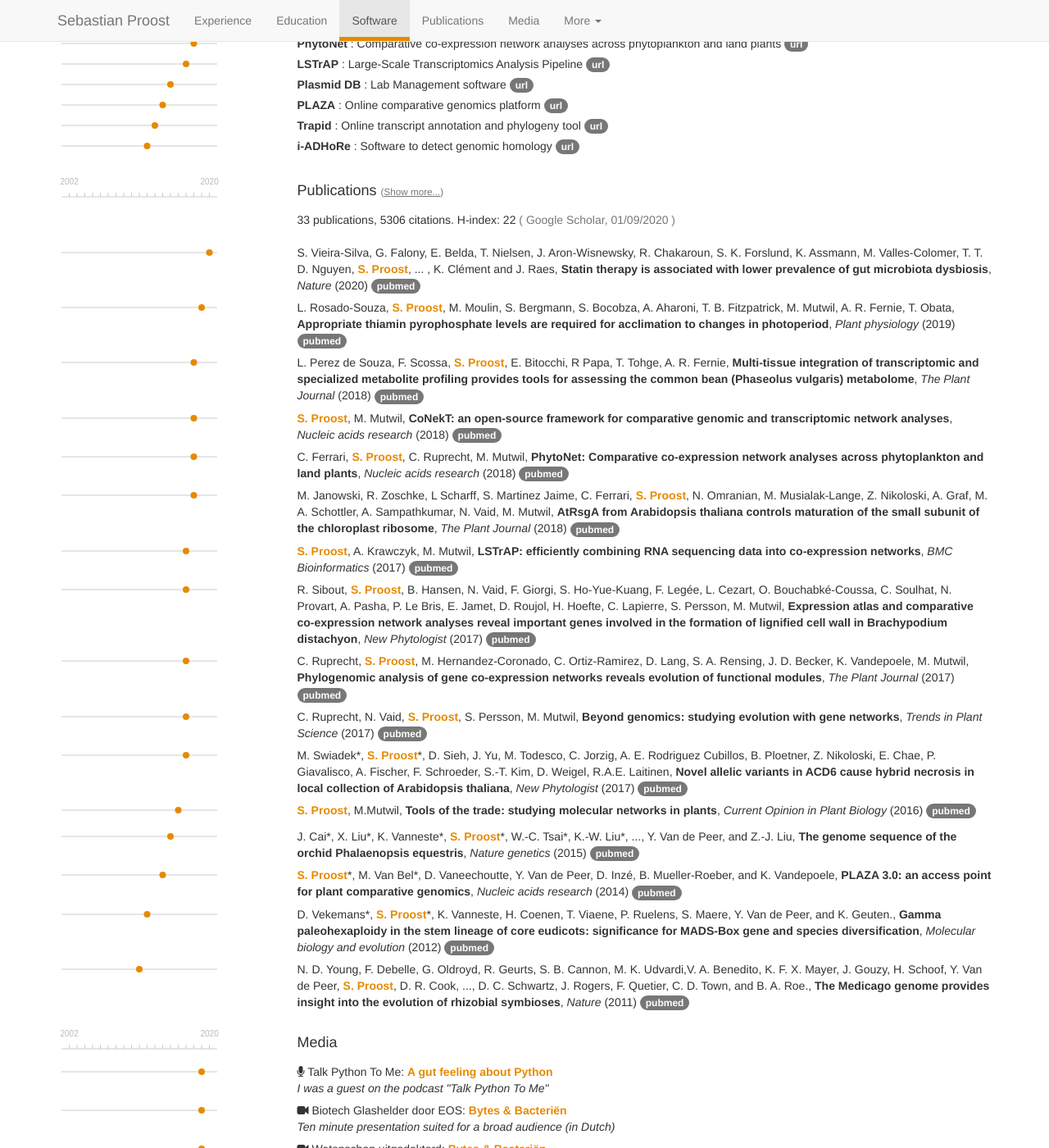
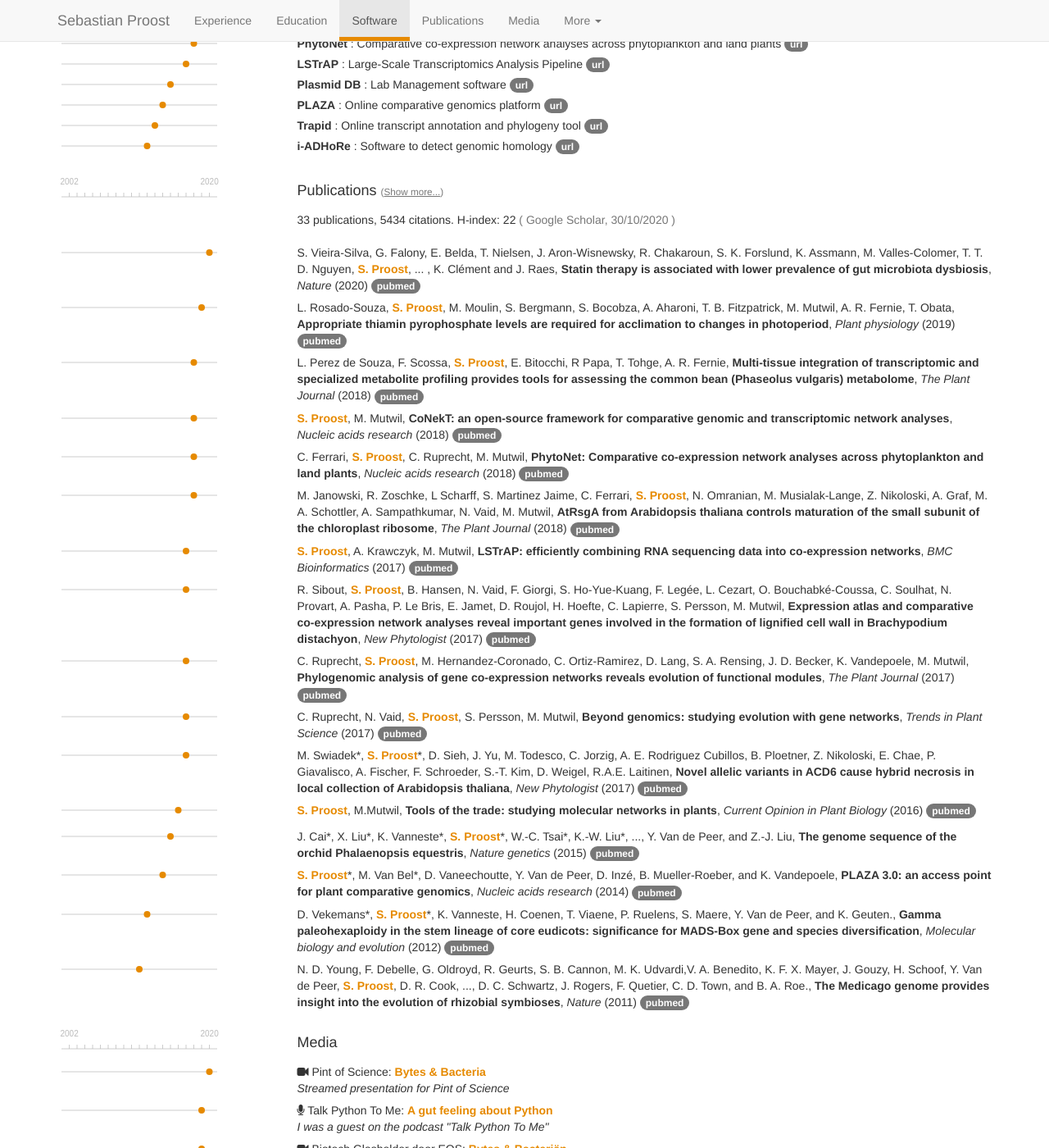
Before and after one commit to sepro/resume-pre2020, a Jekyll site: the page built from index.html, in a window 1280 px wide and 1400 px high, scrolled down 864 px. Shown: the whole window at 82% size. Built offline with Jekyll 4.4.1, drawn with Linux system fonts in a browser that asks for light colours; Markdown is read by kramdown in place of the engine named in the settings.

Commit message:
pint of science and stats update

```diff
--- a/_data/citations.yaml
+++ b/_data/citations.yaml
@@ -1,6 +1,6 @@
 platform: Google Scholar
-date: 01/09/2020
+date: 30/10/2020
 publication_count: 33
-count: 5306
+count: 5434
 hindex: 22
-i10index: 26
+i10index: 28
--- a/_data/media.yaml
+++ b/_data/media.yaml
@@ -1,3 +1,11 @@
+- medium: "Pint of Science"
+  year: 2020
+  title: "Bytes & Bacteria"
+  icon: fa-video-camera
+  description: "Streamed presentation for Pint of Science"
+  type: embedded
+  data: <iframe width="956" height="538" src="https://www.youtube.com/embed/iSgKLZ257SI" frameborder="0" allow="accelerometer; autoplay; clipboard-write; encrypted-media; gyroscope; picture-in-picture" allowfullscreen></iframe>
+
 - medium: "Talk Python To Me"
   title: "A gut feeling about Python"
   year: 2019
```
